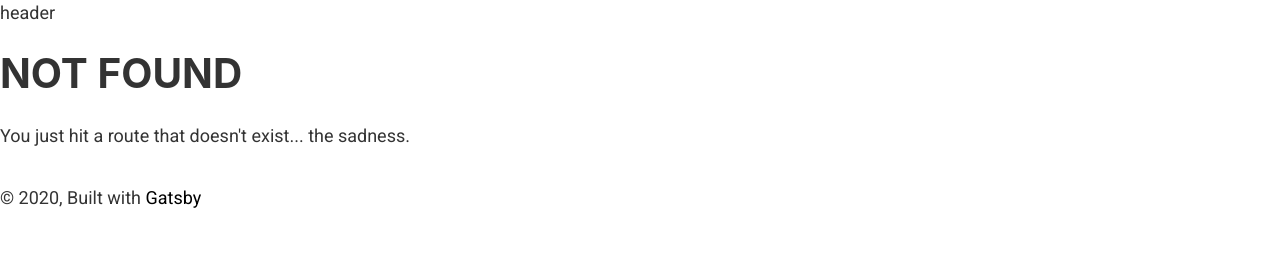
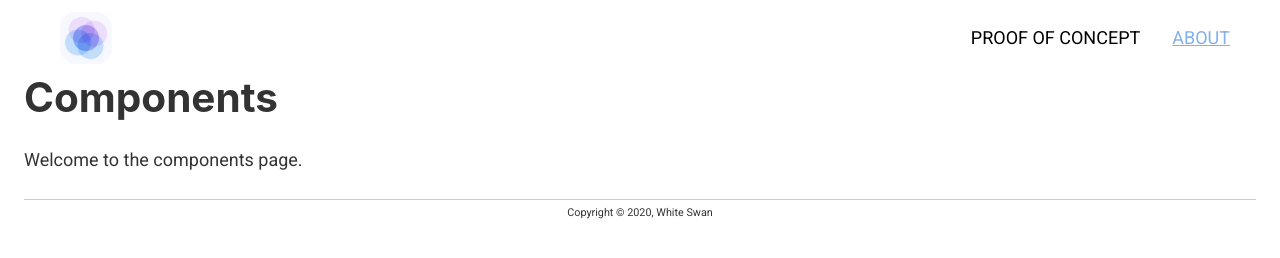
Before and after one commit to louMoxy/Million-minds-poc, a Gatsby site: page /about in a window 1280 px wide. Before the commit this address had no page. Built offline with nearby package versions, Linux system fonts and the light colour scheme; Gatsby itself is replaced by a stand-in of ours.

Commit message:
Fixed up for PR, fixed the links with invalid buttons inside link as well as active state for nav

```diff
--- a/src/components/header.js
+++ b/src/components/header.js
@@ -1,20 +1,71 @@
-import PropTypes from 'prop-types'
 import React from 'react'
+import { Link } from 'gatsby'
+import Image from '../components/image'
+import { makeStyles } from '@material-ui/core/styles'
+import AppBar from '@material-ui/core/AppBar'
+import Toolbar from '@material-ui/core/Toolbar'
+import Container from '@material-ui/core/Container'
+import styled from 'styled-components'
+
+const useStyles = makeStyles((theme) => ({
+  root: {
+    flexGrow: 1,
+  },
+  appBarHeader: {
+    boxShadow: 'none',
+  },
+  logo: {
+    flexGrow: 1,
+    margin: theme.spacing(1),
+    maxWidth: '60px',
+  },
+  nav: {
+    position: 'absolute',
+    right: '10px',
+  },
+  navButton: {
+    margin: theme.spacing(2),
+  },
+}));
+
 const Header = () => {
+  const classes = useStyles();
 
   return (
-    <header>
-    <p>header</p>
-    </header>
-  )
+    <div className={classes.root}>
+      <Container component='div'>
+        <AppBar position="static" color="transparent" className={classes.appBarHeader}>
+          <Toolbar>
+            <div className={classes.logo}>
+              <Image />
+            </div>
+            <NavWrapper>
+              <Link to="/" component="button" activeClassName="active">
+                <span color="inherit" className={classes.navButton}>Proof of Concept</span>
+              </Link>
+              <Link to="/about" component="button" activeClassName="active">
+                <span color="inherit" className={classes.navButton}>About</span>
+              </Link>
+            </NavWrapper>
+          </Toolbar>
+        </AppBar>
+      </Container>
+    </div>
+  );
 }
 
-Header.propTypes = {
-  siteTitle: PropTypes.string,
-}
+const NavWrapper = styled.div`
+  position: absolute;
+  right: 10px;
 
-Header.defaultProps = {
-  siteTitle: ``,
-}
+  a {
+    text-transform: uppercase;
+  }
+
+  a.active {
+    color: #80B1EB;
+    text-decoration: underline;
+  }
+`
 
 export default Header
--- a/src/components/image.js
+++ b/src/components/image.js
@@ -1,4 +1,5 @@
 import React from 'react'
+import PropTypes from 'prop-types'
 import { StaticQuery, graphql } from 'gatsby'
 import Img from 'gatsby-image'
 
@@ -17,9 +18,9 @@ const Image = () => (
   <StaticQuery
     query={graphql`
       query {
-        placeholderImage: file(relativePath: { eq: "gatsby-icon.png" }) {
+        placeholderImage: file(relativePath: { eq: "flo_app_icon.png" }) {
           childImageSharp {
-            fluid(maxWidth: 300) {
+            fluid(maxWidth: 100) {
               ...GatsbyImageSharpFluid
             }
           }
@@ -29,4 +30,15 @@ const Image = () => (
     render={data => <Img fluid={data.placeholderImage.childImageSharp.fluid} />}
   />
 )
+
+Image.propTypes = {
+  src: PropTypes.string,
+  maxWidth: PropTypes.number,
+}
+
+Image.defaultProps = {
+  src: '',
+  maxWidth: 100,
+}
+
 export default Image
--- a/src/components/layout.js
+++ b/src/components/layout.js
@@ -7,11 +7,13 @@
 
 import React from 'react'
 import PropTypes from 'prop-types'
+import styled from 'styled-components'
 
 import Header from './header'
 import { createGlobalStyle } from 'styled-components';
 
 import { GlobalStyles } from './GlobalStyles'
+import Container from '@material-ui/core/Container'
 const GlobalStyle = createGlobalStyle`${GlobalStyles}`
 
 const Layout = ({ children }) => {
@@ -21,15 +23,23 @@ const Layout = ({ children }) => {
       <>
         <Header />
         <main>{children}</main>
-        <footer style={{ paddingTop: 10 }}>
-          © {new Date().getFullYear()}, Built with
-          {` `}
-          <a href="https://www.gatsbyjs.org">Gatsby</a>
-        </footer>
+        <Container component='div'>
+          <Footer>
+            Copyright © {new Date().getFullYear()}, White Swan
+          </Footer>
+        </Container>
+
       </>
     </>
   )
 }
+
+const Footer = styled.footer`
+  padding-top: '10px';
+  text-align: center;
+  border-top: 1px solid #ccc;
+  font-size: 0.6em;
+`
 
 Layout.propTypes = {
   children: PropTypes.node.isRequired,
--- /dev/null
+++ b/src/pages/about.js
@@ -0,0 +1,17 @@
+import React from 'react'
+
+import Layout from '../components/layout'
+import SEO from '../components/seo'
+import Container from '@material-ui/core/Container'
+
+const AboutPage = () => (
+  <Layout>
+    <SEO title="About Page" />
+    <Container component='div'>
+      <h1>Components</h1>
+      <p>Welcome to the components page.</p>
+    </Container>
+  </Layout>
+)
+
+export default AboutPage
```
Also changed, not shown: src/pages/components.js (deleted, +0 -14 lines), src/images/flo_app_icon.png (added), src/images/gatsby-astronaut.png (deleted), src/images/gatsby-icon.png (deleted).
